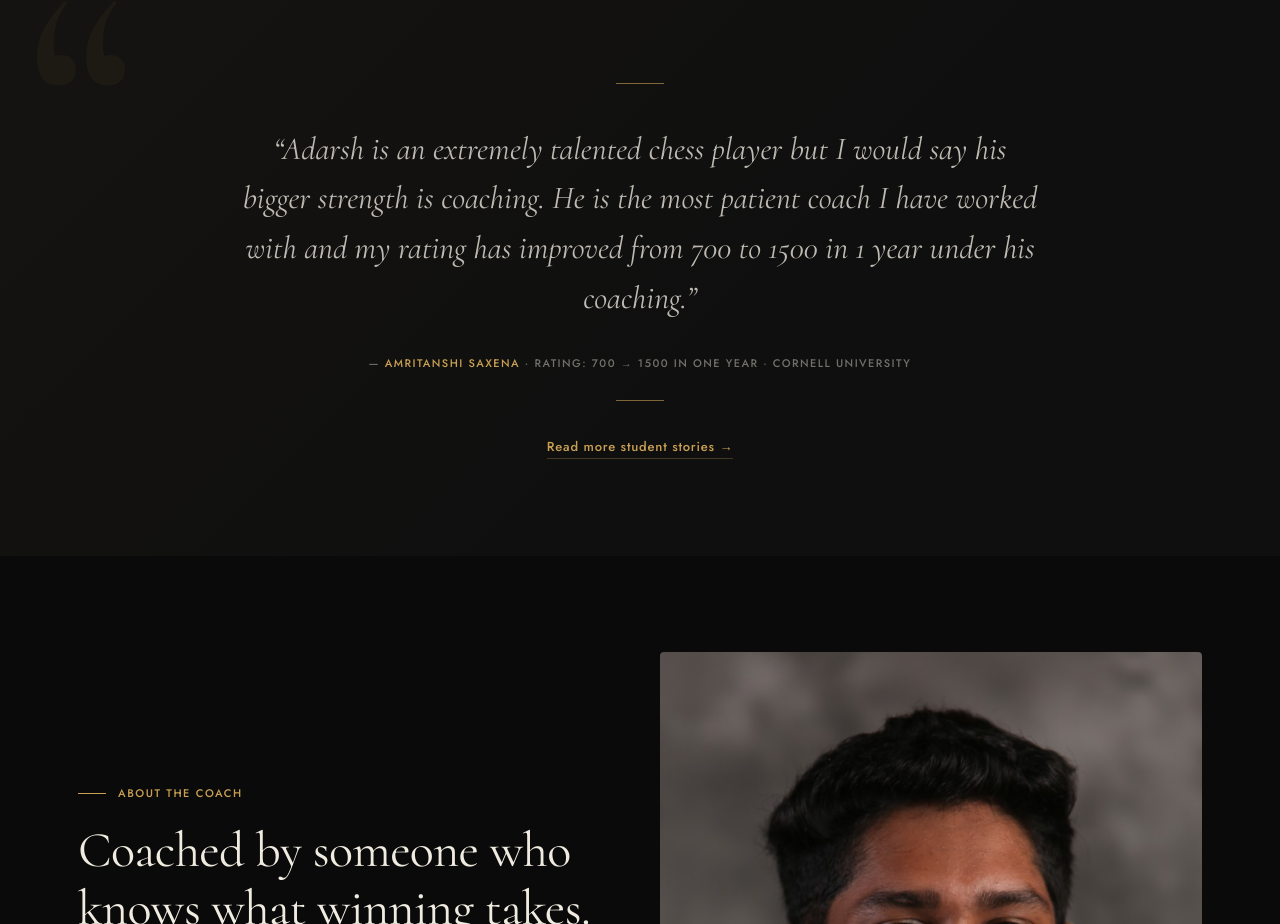
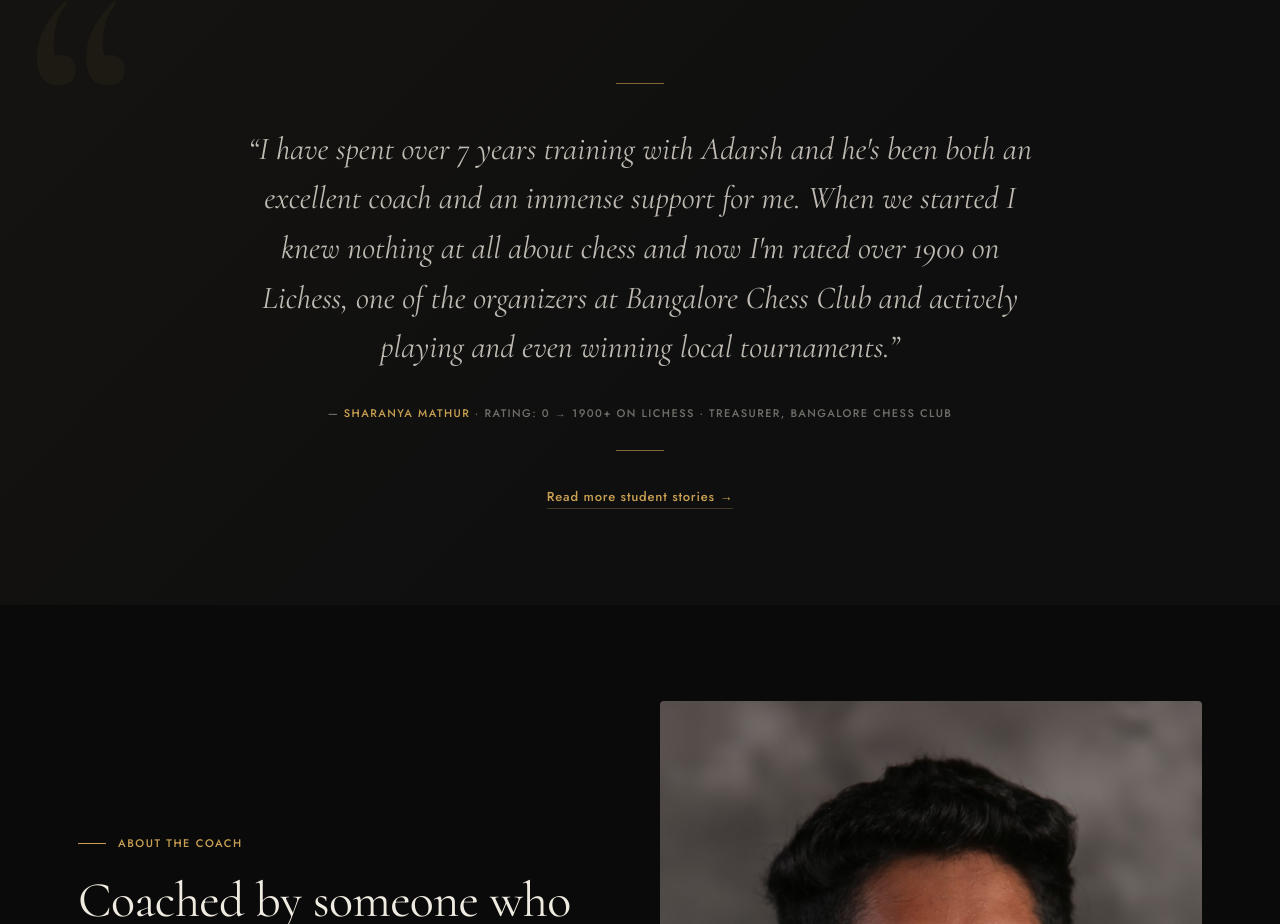
Before and after one commit to Adarsh350/deepgamecoaching-site, a Next.js app: page / in a window 1280 px wide. Shown: the part 1620-2544 px from the top of the page. Built offline with nearby package versions, Linux system fonts and the light colour scheme; no server answers.

Commit message:
feat: swap homepage testimonial to Sharanya Mathur

```diff
--- a/components/HomeClient.tsx
+++ b/components/HomeClient.tsx
@@ -326,10 +326,10 @@ export default function HomeClient({ ratings }: Props) {
             </motion.div>
             <blockquote>
               <p style={{ fontFamily: 'var(--font-display)', fontSize: 'clamp(22px, 3vw, 32px)', fontStyle: 'italic', fontWeight: 400, color: 'var(--cream-soft)', lineHeight: 1.55, marginBottom: '32px' }}>
-                &ldquo;Adarsh is an extremely talented chess player but I would say his bigger strength is coaching. He is the most patient coach I have worked with and my rating has improved from 700 to 1500 in 1 year under his coaching.&rdquo;
+                &ldquo;I have spent over 7 years training with Adarsh and he&apos;s been both an excellent coach and an immense support for me. When we started I knew nothing at all about chess and now I&apos;m rated over 1900 on Lichess, one of the organizers at Bangalore Chess Club and actively playing and even winning local tournaments.&rdquo;
               </p>
               <footer style={{ fontSize: '11px', fontWeight: 500, letterSpacing: '0.13em', textTransform: 'uppercase', color: 'var(--cream-muted)', marginBottom: '28px' }}>
-                — <strong style={{ color: 'var(--gold)', fontWeight: 500 }}>Amritanshi Saxena</strong> · Rating: 700 → 1500 in one year · Cornell University
+                — <strong style={{ color: 'var(--gold)', fontWeight: 500 }}>Sharanya Mathur</strong> · Rating: 0 → 1900+ on Lichess · Treasurer, Bangalore Chess Club
               </footer>
             </blockquote>
             <motion.div
```
